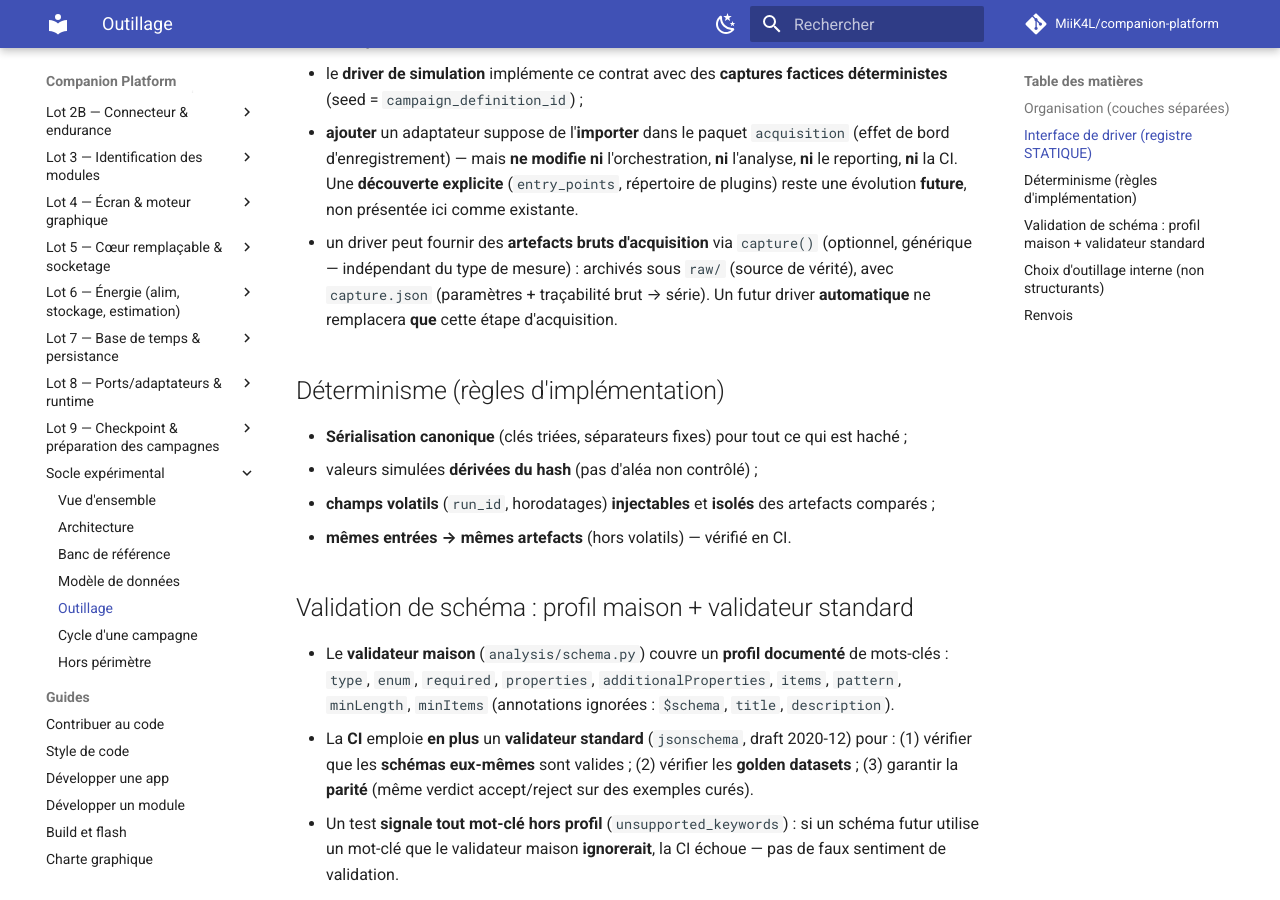
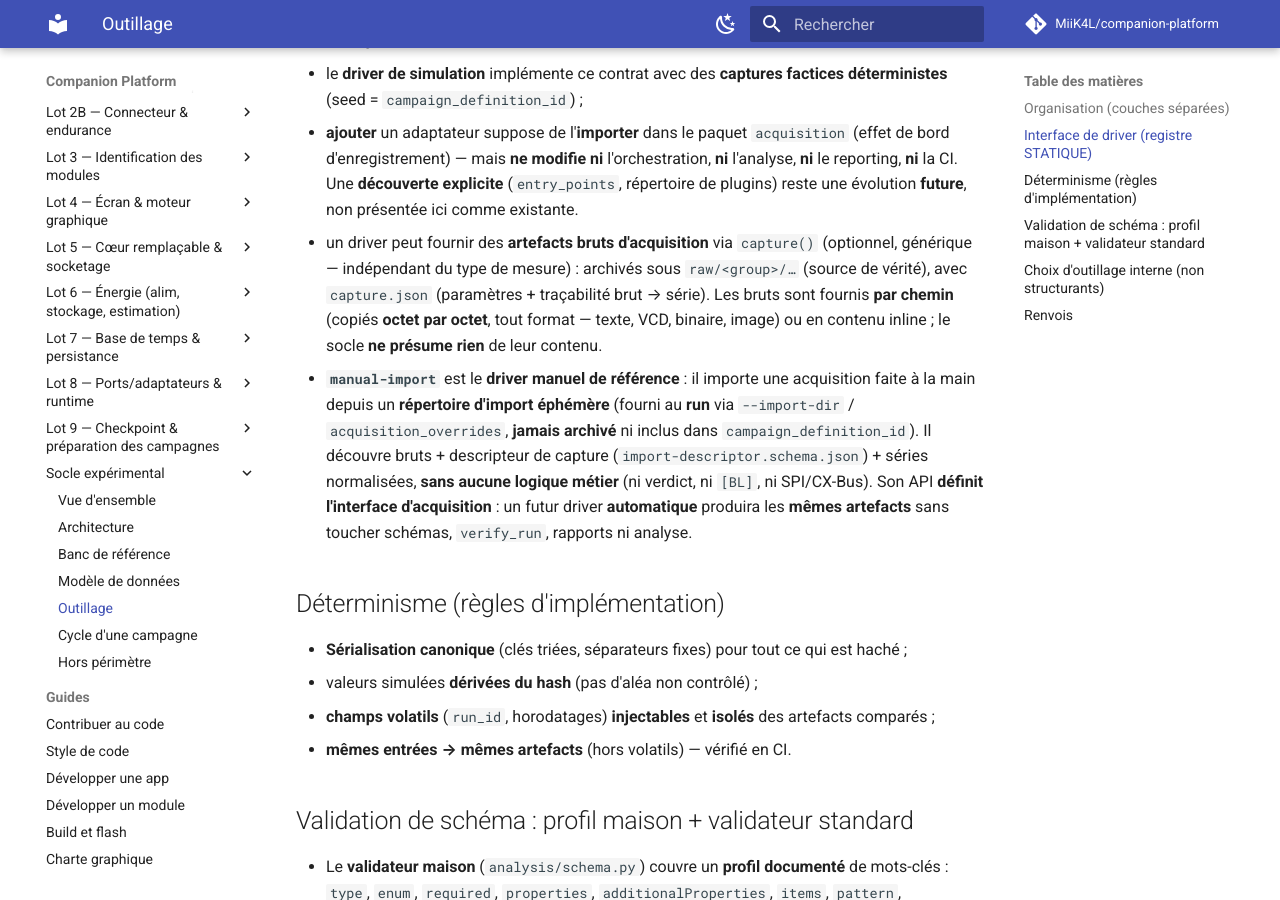
Before and after one commit to MiiK4L/companion-platform, an MkDocs documentation site: the page built from docs/phase-1/experiment-platform/tooling.md, in a window 1280 px wide and 900 px high, scrolled down 846 px. Built offline with MkDocs 1.6.1 and Material for MkDocs 9.7.7, drawn with Linux system fonts in a browser that asks for light colours; comment, search, counter and statistics services are not loaded.

Commit message:
docs(experiment-platform): driver manuel de référence & interface d'acquisition
Documente manual-import comme driver manuel de référence (répertoire d'import
éphémère jamais archivé) et l'interface d'acquisition généralisée : bruts par
chemin, copiés octet par octet, tout format ; un futur driver automatique
produira les mêmes artefacts sans toucher schémas/verify/rapports/analyse.

```diff
--- a/docs/phase-1/experiment-platform/tooling.md
+++ b/docs/phase-1/experiment-platform/tooling.md
@@ -48,9 +48,19 @@ découverte dynamique) :
   (`entry_points`, répertoire de plugins) reste une évolution **future**, non
   présentée ici comme existante.
 - un driver peut fournir des **artefacts bruts d'acquisition** via `capture()`
-  (optionnel, générique — indépendant du type de mesure) : archivés sous `raw/`
-  (source de vérité), avec `capture.json` (paramètres + traçabilité brut → série).
-  Un futur driver **automatique** ne remplacera **que** cette étape d'acquisition.
+  (optionnel, générique — indépendant du type de mesure) : archivés sous
+  `raw/<group>/…` (source de vérité), avec `capture.json` (paramètres +
+  traçabilité brut → série). Les bruts sont fournis **par chemin** (copiés
+  **octet par octet**, tout format — texte, VCD, binaire, image) ou en contenu
+  inline ; le socle **ne présume rien** de leur contenu.
+- **`manual-import`** est le **driver manuel de référence** : il importe une
+  acquisition faite à la main depuis un **répertoire d'import éphémère** (fourni
+  au **run** via `--import-dir` / `acquisition_overrides`, **jamais archivé** ni
+  inclus dans `campaign_definition_id`). Il découvre bruts + descripteur de
+  capture (`import-descriptor.schema.json`) + séries normalisées, **sans aucune
+  logique métier** (ni verdict, ni `[BL]`, ni SPI/CX-Bus). Son API **définit
+  l'interface d'acquisition** : un futur driver **automatique** produira les
+  **mêmes artefacts** sans toucher schémas, `verify_run`, rapports ni analyse.
 
 ## Déterminisme (règles d'implémentation)
 
```
Also changed, not shown: tools/measurement/README.md (+1 -1 lines).
